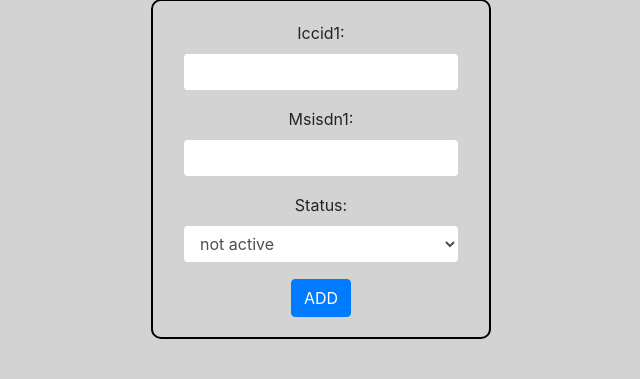
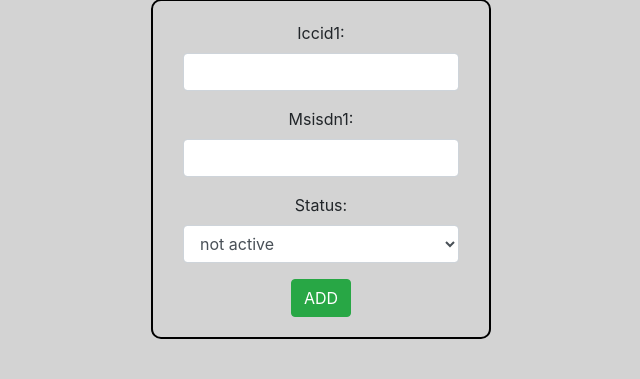
Before and after one commit to ak6157r/vst, a Django app: page /add2branch2 in a window 1280 px wide. Shown: the part 177-556 px from the top of the page, without its empty margins (319-959 px from the left). Run offline with Django 4.2, Linux system fonts and the light colour scheme; some libraries are stand-ins or nearby versions.

Commit message:
btn-color

```diff
--- a/templates/add2branch2.html
+++ b/templates/add2branch2.html
@@ -7,7 +7,7 @@
         <form action="{% url 'add2branch2' %}" method="post" id="iccid">
             {% csrf_token %}
             {{ form.as_p}}
-            <button type="submit" class="btn btn-primary btn-md">ADD</button>
+            <button type="submit" class="btn btn-success btn-md">ADD</button>
         </form>
     </div>
 </div>
--- a/templates/add2branch3.html
+++ b/templates/add2branch3.html
@@ -8,7 +8,7 @@
         <form action="{% url 'add2branch3' %}" method="post" id="iccid2">
             {% csrf_token %}
             {{ form.as_p}}
-            <button type="submit" class="btn btn-primary btn-md">ADD</button>
+            <button type="submit" class="btn btn-success btn-md">ADD</button>
         </form>
     </div>
 </div>
```
